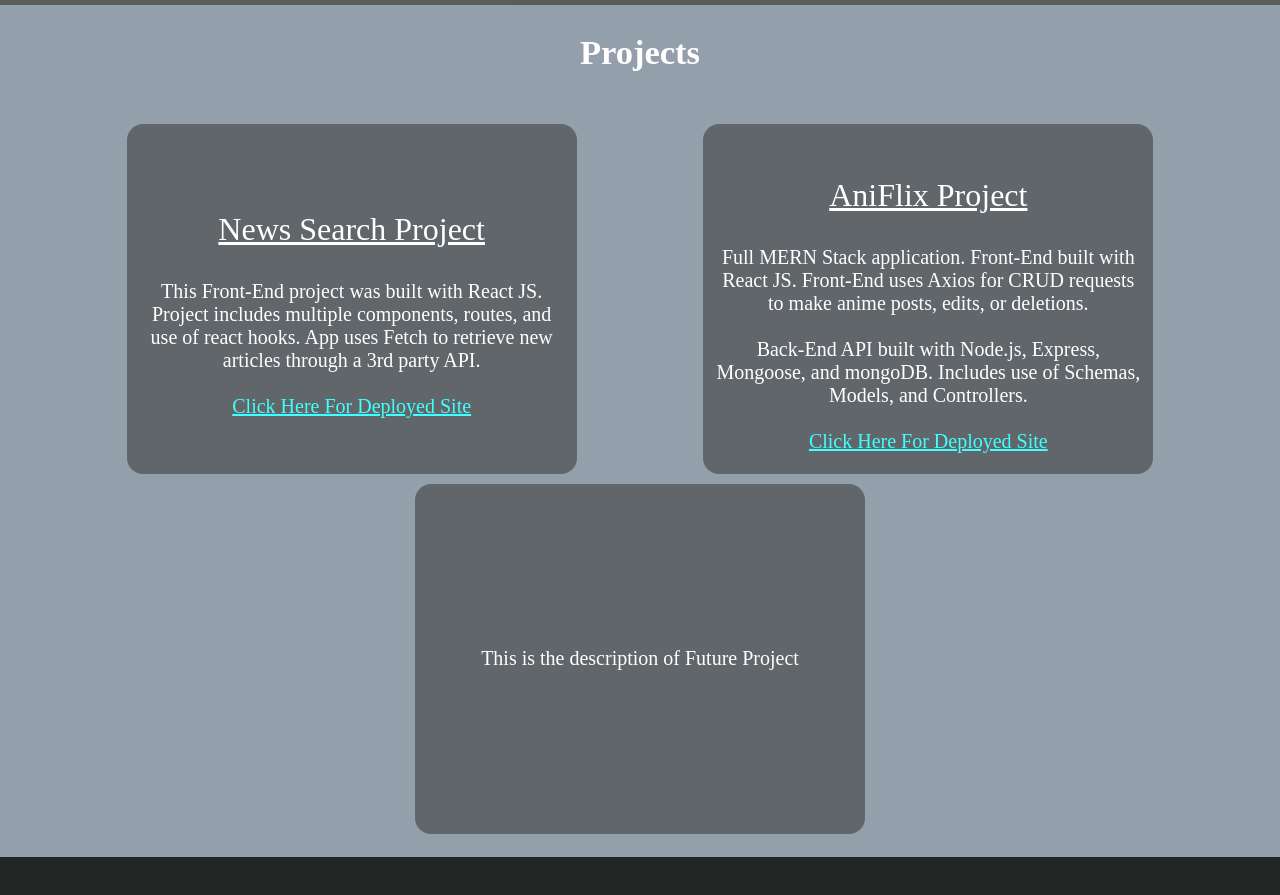
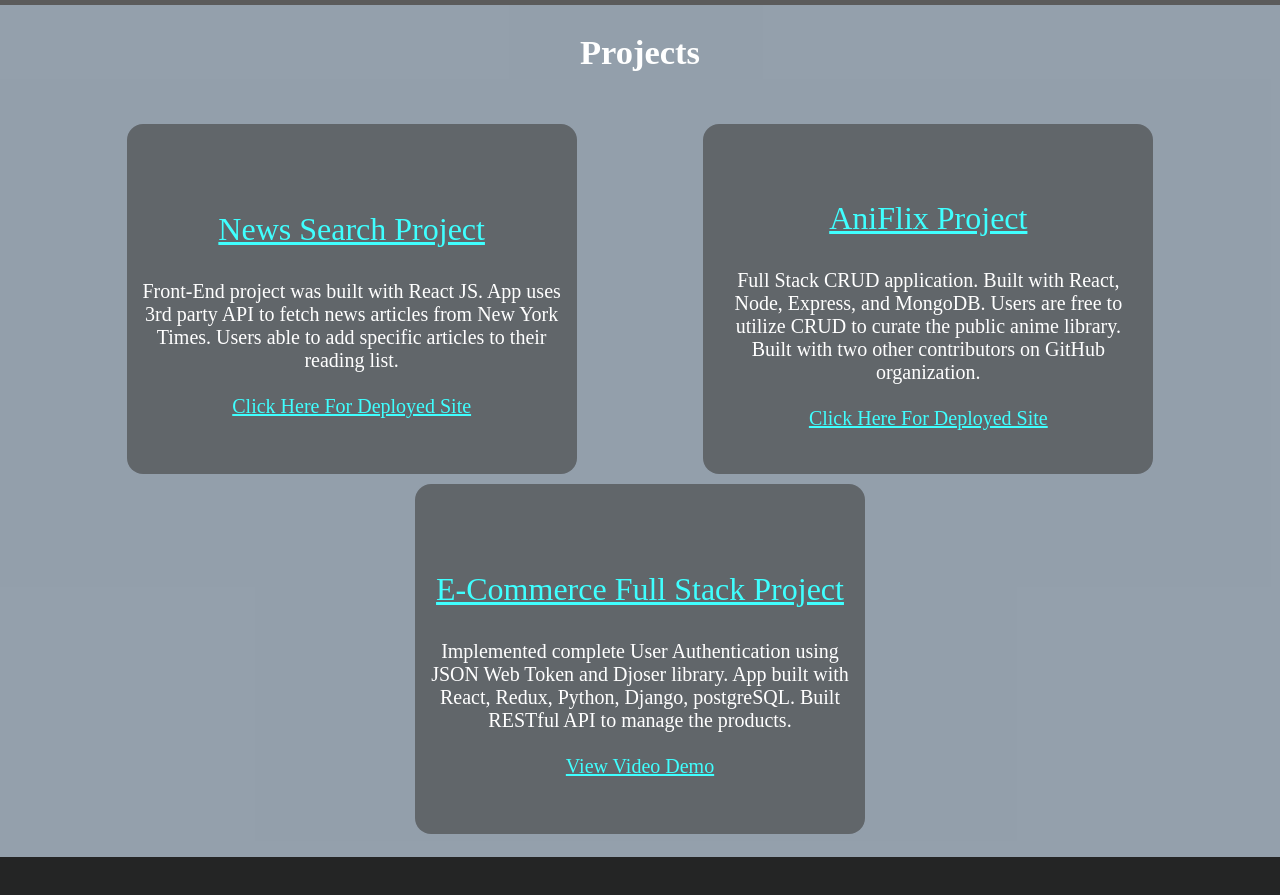
Before and after one commit to isyed4/Portfolio-Project, a plain HTML site: page index.html in a window 1280 px wide. Shown: the part 1700-2595 px from the top of the page. Drawn offline with nearby package versions, Linux system fonts and the light colour scheme.

Commit message:
added project 3 and edited links

```diff
--- a/index.html
+++ b/index.html
@@ -62,13 +62,13 @@
             <div class="image_overlay1">
               <li class="project1-description">
                 <p>News Search Project</p>
-                This Front-End project was built with React JS. Project includes
-                multiple components, routes, and use of react hooks. App uses
-                Fetch to retrieve new articles through a 3rd party API.
+                Front-End project was built with React JS. App uses 3rd party
+                API to fetch news articles from New York Times. Users able to
+                add specific articles to their reading list.
                 <br />
                 <br />
                 <a
-                  href="https://isyed4.github.io/ReactAppProject/"
+                  href="https://isyed4.github.io/News-Article-Search-React-App/"
                   target="_blank"
                   >Click Here For Deployed Site</a
                 >
@@ -81,20 +81,16 @@
               <a href="#"><img src="images/project2.jpg" alt="project2" /></a>
             </li> -->
             <div class="image_overlay2">
-              <li class="project2-description">
+              <li class="project1-description">
                 <p>AniFlix Project</p>
-                Full MERN Stack application. Front-End built with React JS.
-                Front-End uses Axios for CRUD requests to make anime posts,
-                edits, or deletions.
-                <br />
-                <br />
-                Back-End API built with Node.js, Express, Mongoose, and mongoDB.
-                Includes use of Schemas, Models, and Controllers.
-
+                Full Stack CRUD application. Built with React, Node, Express,
+                and MongoDB. Users are free to utilize CRUD to curate the public
+                anime library. Built with two other contributors on GitHub
+                organization.
                 <br />
                 <br />
                 <a
-                  href="https://yslga.github.io/anime-list-frontend/"
+                  href="https://yslga.github.io/AniFlix-Frontend/"
                   target="_blank"
                   >Click Here For Deployed Site</a
                 >
@@ -107,8 +103,18 @@
               <a href="#"><img src="images/project3.jpg" alt="project3" /></a>
             </li> -->
             <div class="image_overlay3">
-              <li class="project3-description">
-                This is the description of Future Project
+              <li class="project1-description">
+                <p>E-Commerce Full Stack Project</p>
+                Implemented complete User Authentication using JSON Web Token
+                and Djoser library. App built with React, Redux, Python, Django,
+                postgreSQL. Built RESTful API to manage the products.
+                <br />
+                <br />
+                <a
+                  href="https://www.youtube.com/watch?v=SJTDpanV3ZM&t=3s&ab_channel=Imran"
+                  target="_blank"
+                  >View Video Demo</a
+                >
               </li>
             </div>
           </div>
--- a/style.css
+++ b/style.css
@@ -334,7 +334,11 @@ ion-icon {
   color: aqua;
 }
 
-.project2-description{
+.project1-description p {
+  color: aqua;
+}
+
+/* .project2-description{
   font-size: 20px;
 }
 
@@ -352,6 +356,17 @@ ion-icon {
   font-size: 20px;
 }
 
+.project3-description p{
+  font-size: 2rem;
+  text-decoration: underline;
+}
+
+.project3-description a {
+  color: aqua;
+} */
+
+
+
 /* .project1-description:hover{
   text-decoration: underline;
 } */
```
